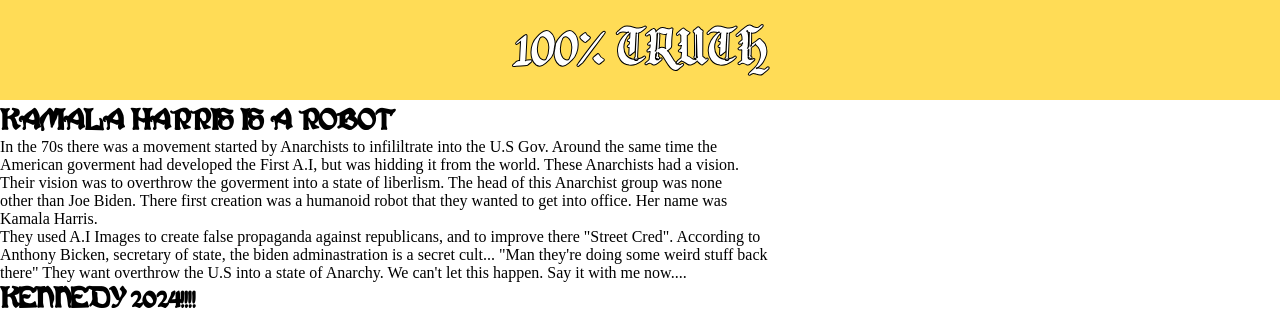
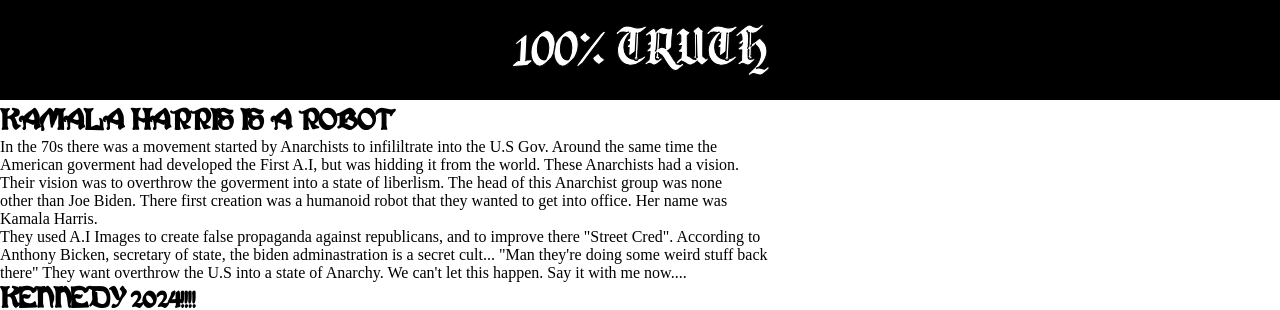
Before and after one commit to Flumonious9/Test, a plain HTML site: page index.html in a window 1280 px wide. Shown: the top 310 px of the page. Drawn offline with Linux system fonts and the light colour scheme.

Commit message:
Update index.html

```diff
--- a/index.html
+++ b/index.html
@@ -9,7 +9,7 @@
 <link rel="stylesheet" href="main.css">
 <body>
     <div class="Image">
-        <img src="Yellow.png" height="100" alt="">
+        <img src="BLACK.png" height="100" alt="">
         <div class="text">
             <h1>100% TRUTH</h1>
         </div>
```
